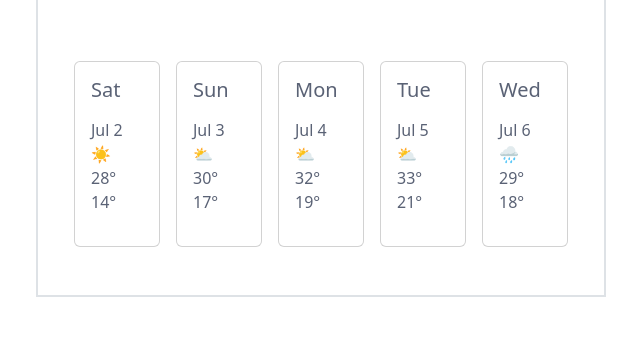
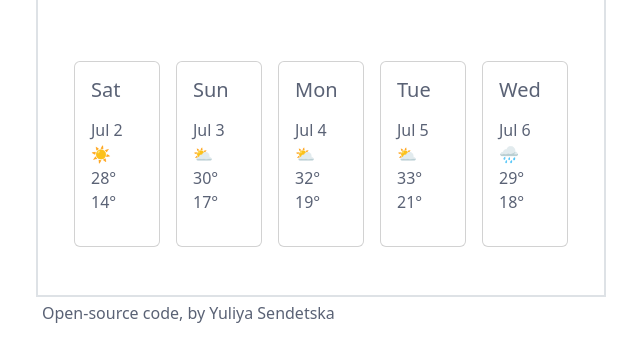
Before and after one commit to yu-send/yu-weather-app, a plain HTML site: page Index.html in a window 1280 px wide. Shown: the part 265-626 px from the top of the page, without its empty margins (319-959 px from the left). Drawn offline with nearby package versions, Linux system fonts and the light colour scheme.

Commit message:
Git link added

```diff
--- a/Index.html
+++ b/Index.html
@@ -122,7 +122,16 @@
               </div>
             </div>
           </div>
+
         </div>
+
+<!--Git link-->
+
+        <div class="row mt-1 justify-content-center">
+          <div class="col-6 p-0">
+            <a href="https://github.com/yu-send/yu-weather-app.git">Open-source code</a>, by Yuliya Sendetska
+          </div>
+          </div>
       </div>
     </div>
 
```
